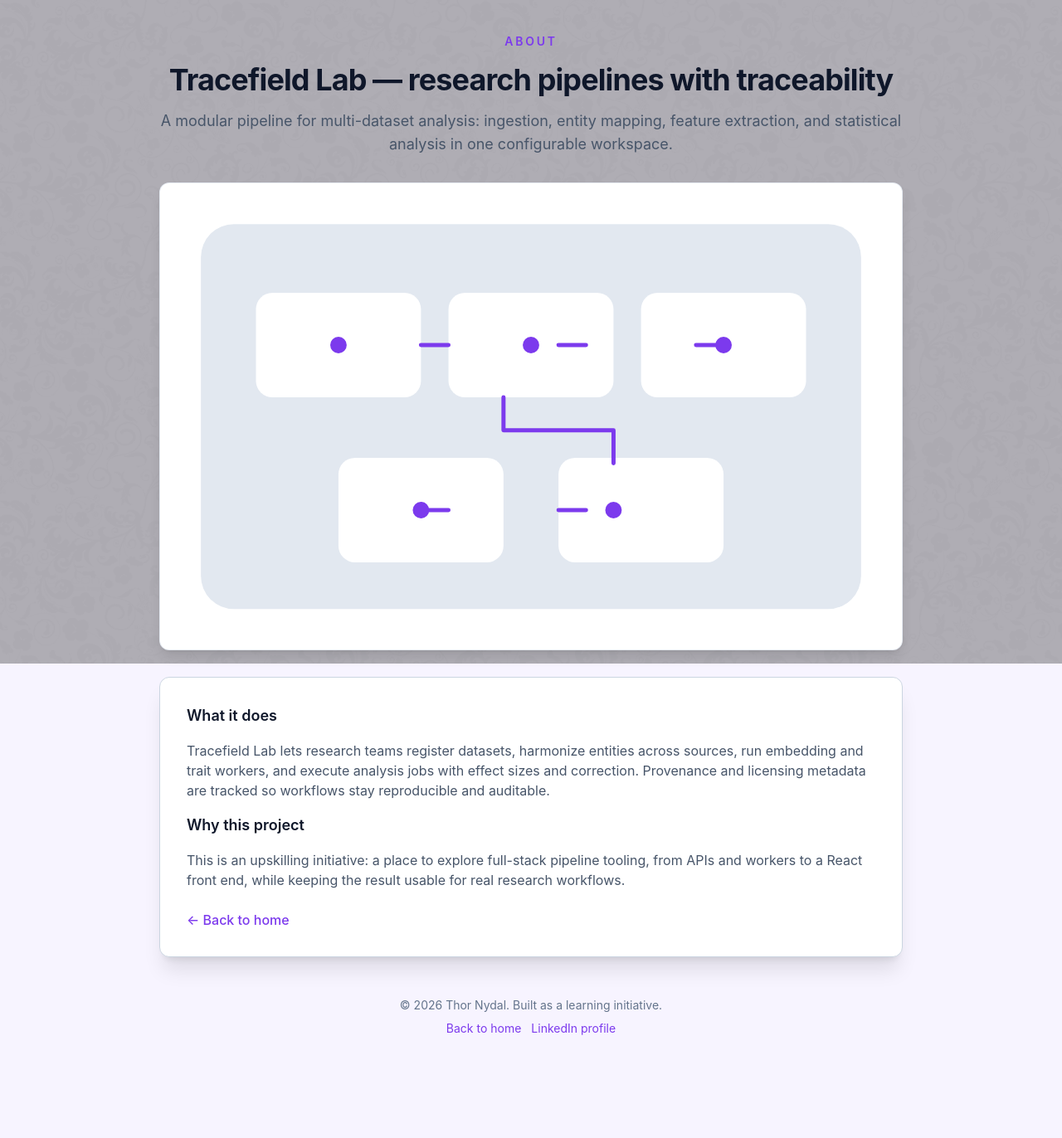
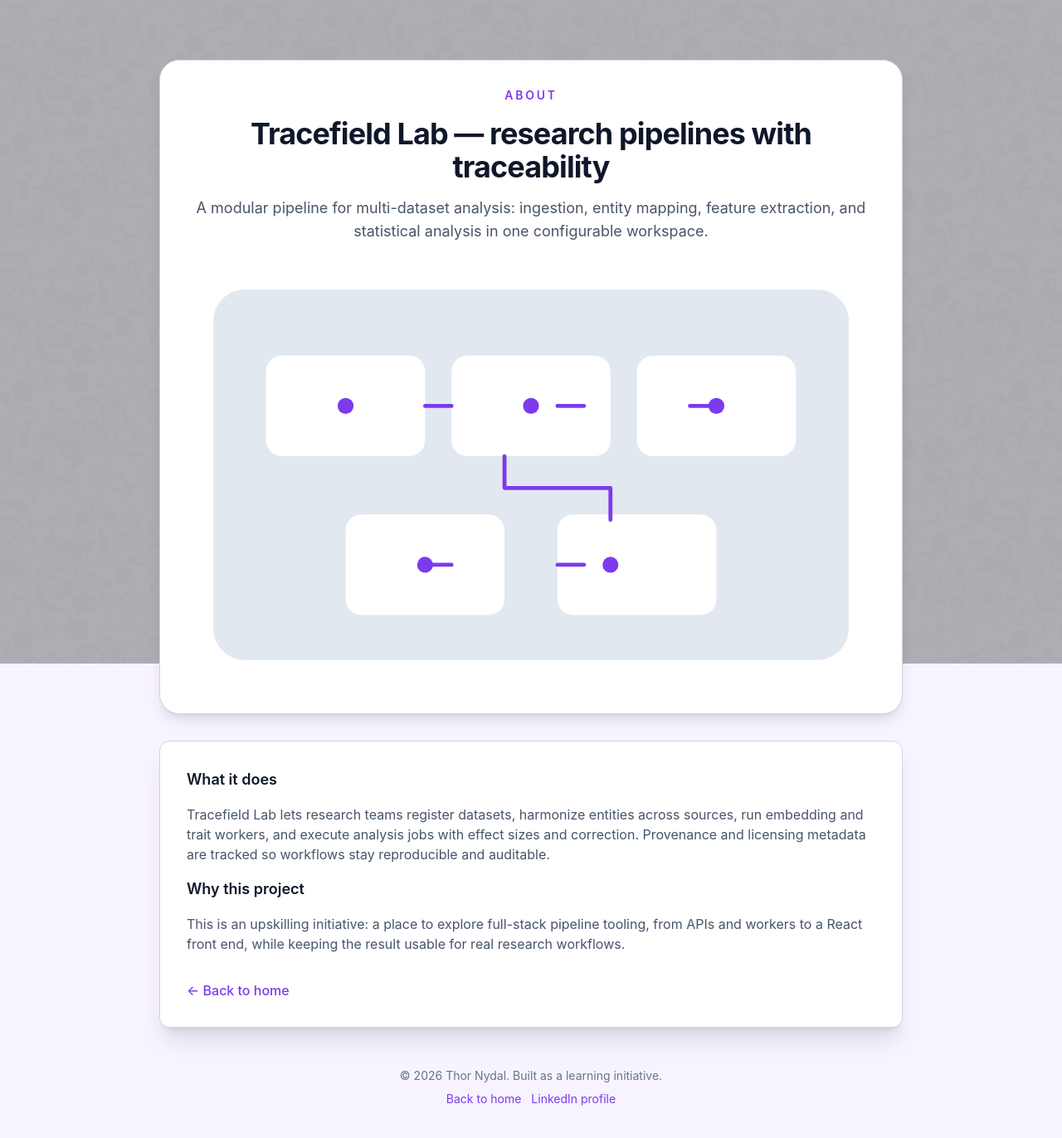
Before and after one commit to jnydal/tracefield-lab, a React (Vite) app in the folder frontend/: page /about in a window 1280 px wide. Shown: the top 1372 px of the page at 83% size. Before the commit the page ends 1290 px from the top, so only its background shows below. Built offline with nearby package versions, Linux system fonts and the light colour scheme; no server answers.

Commit message:
misc visual

```diff
--- a/frontend/src/features/public/pages/about-page.tsx
+++ b/frontend/src/features/public/pages/about-page.tsx
@@ -3,20 +3,20 @@ import { PublicFooter } from '../../../components/public-footer';
 
 export function AboutPage() {
   return (
-    <section className="landing-page">
-      <div className="landing-shell">
-        <div className="landing-hero">
-          <p className="landing-hero-kicker">About</p>
-          <h1 className="landing-hero-title">
+    <section className="about-page">
+      <div className="about-shell">
+        <div className="about-hero-card">
+          <div className="about-hero">
+            <p className="about-hero-kicker">About</p>
+            <h1 className="about-hero-title">
               Tracefield Lab — research pipelines with traceability
             </h1>
-          <p className="landing-hero-copy">
+            <p className="about-hero-copy">
               A modular pipeline for multi-dataset analysis: ingestion, entity mapping,
               feature extraction, and statistical analysis in one configurable workspace.
             </p>
           </div>
-
-        <div className="mt-8 rounded-xl border border-slate-200/80 bg-white p-4 shadow-lg overflow-hidden" aria-hidden="true">
+          <div className="about-hero-card-visual" aria-hidden="true">
             <svg viewBox="0 0 520 320" className="w-full h-auto" role="img" aria-label="Pipeline illustration">
               <rect x="20" y="20" width="480" height="280" rx="24" fill="#e2e8f0" />
               <rect x="60" y="70" width="120" height="76" rx="12" fill="#ffffff" />
@@ -34,26 +34,29 @@ export function AboutPage() {
               <circle cx="320" cy="228" r="6" fill="#7c3aed" />
             </svg>
           </div>
+        </div>
 
-        <div className="mt-8 rounded-xl border border-slate-200/80 bg-white p-6 shadow-xl sm:p-8 sm:border-slate-300 text-left space-y-4">
-          <h2 className="text-lg font-semibold text-slate-900">What it does</h2>
-          <p className="text-slate-600 text-sm sm:text-base">
+        <div className="about-content-card">
+          <div>
+            <h2 className="about-content-title">What it does</h2>
+            <p className="about-content-copy">
               Tracefield Lab lets research teams register datasets, harmonize entities across
               sources, run embedding and trait workers, and execute analysis jobs with
               effect sizes and correction. Provenance and licensing metadata are tracked
               so workflows stay reproducible and auditable.
             </p>
-          <h2 className="text-lg font-semibold text-slate-900">Why this project</h2>
-          <p className="text-slate-600 text-sm sm:text-base">
+            <h2 className="about-content-title">Why this project</h2>
+            <p className="about-content-copy">
               This is an upskilling initiative: a place to explore
               full-stack pipeline tooling, from APIs and workers to a React front end,
               while keeping the result usable for real research workflows.
             </p>
-          <p className="pt-2">
-            <Link to="/" className="text-violet-600 hover:text-violet-800 hover:underline font-medium">
+          </div>
+          <div className="about-content-back">
+            <Link to="/" className="about-content-back-link">
               ← Back to home
             </Link>
-          </p>
+          </div>
         </div>
 
         <PublicFooter />
--- a/frontend/src/features/public/pages/landing-page.tsx
+++ b/frontend/src/features/public/pages/landing-page.tsx
@@ -8,6 +8,7 @@ export function LandingPage() {
   return (
     <section className="landing-page">
       <div className="landing-shell">
+
         <div className="landing-hero-card">
           <div className="landing-hero">
             <p className="landing-hero-kicker">Tracefield Lab</p>
@@ -19,6 +20,7 @@ export function LandingPage() {
               for research teams that need both speed and control.
             </p>
           </div>
+
           <div className="landing-hero-card-visual" aria-hidden="true">
             <img
               src="/images/main.png"
--- a/frontend/src/styles/global.css
+++ b/frontend/src/styles/global.css
@@ -285,6 +285,68 @@
     @apply w-full bg-violet-600 text-white hover:bg-violet-700 focus:ring-4 focus:ring-violet-300 sm:w-auto dark:focus:ring-violet-600;
   }
 
+  /* ----- About page ----- */
+  .about-page {
+    @apply flex min-h-screen items-center justify-center px-6 py-10;
+  }
+
+  .about-shell {
+    @apply w-full max-w-4xl;
+  }
+
+  .about-hero-card {
+    @apply mt-8 flex flex-col gap-6 rounded-3xl border border-slate-200/80 bg-white p-6 shadow-lg sm:p-8 sm:border-slate-300;
+  }
+
+  .about-hero {
+    @apply flex flex-col items-center gap-4 text-center;
+  }
+
+  .about-hero-kicker {
+    @apply text-sm font-semibold uppercase tracking-[0.2em] text-violet-600;
+  }
+
+  .about-hero-title {
+    @apply text-3xl font-bold tracking-tight text-slate-900 sm:text-4xl;
+  }
+
+  .about-hero-copy {
+    @apply text-base text-slate-600 sm:text-lg;
+  }
+
+  .about-hero-card-visual {
+    @apply overflow-hidden;
+  }
+
+  .about-hero-card-visual svg {
+    width: 100%;
+    height: auto;
+  }
+
+  .about-content-card {
+    @apply mt-8 flex flex-col gap-6 rounded-xl border border-slate-200/80 bg-white p-6 text-left shadow-xl sm:p-8 sm:border-slate-300;
+  }
+
+  .about-content-card > div:first-child > * + * {
+    @apply mt-4;
+  }
+
+  .about-content-title {
+    @apply text-lg font-semibold text-slate-900;
+  }
+
+  .about-content-copy {
+    @apply text-slate-600 text-sm sm:text-base;
+  }
+
+  .about-content-back {
+    @apply pt-2;
+  }
+
+  .about-content-back-link {
+    @apply font-medium text-violet-600 hover:text-violet-800 hover:underline;
+  }
+
   /* ----- App nav (logged-in top menu) ----- */
   .app-nav-link {
     @apply inline-block py-1 transition-colors;
```
Lines whose indentation alone changed are shown as unchanged.
